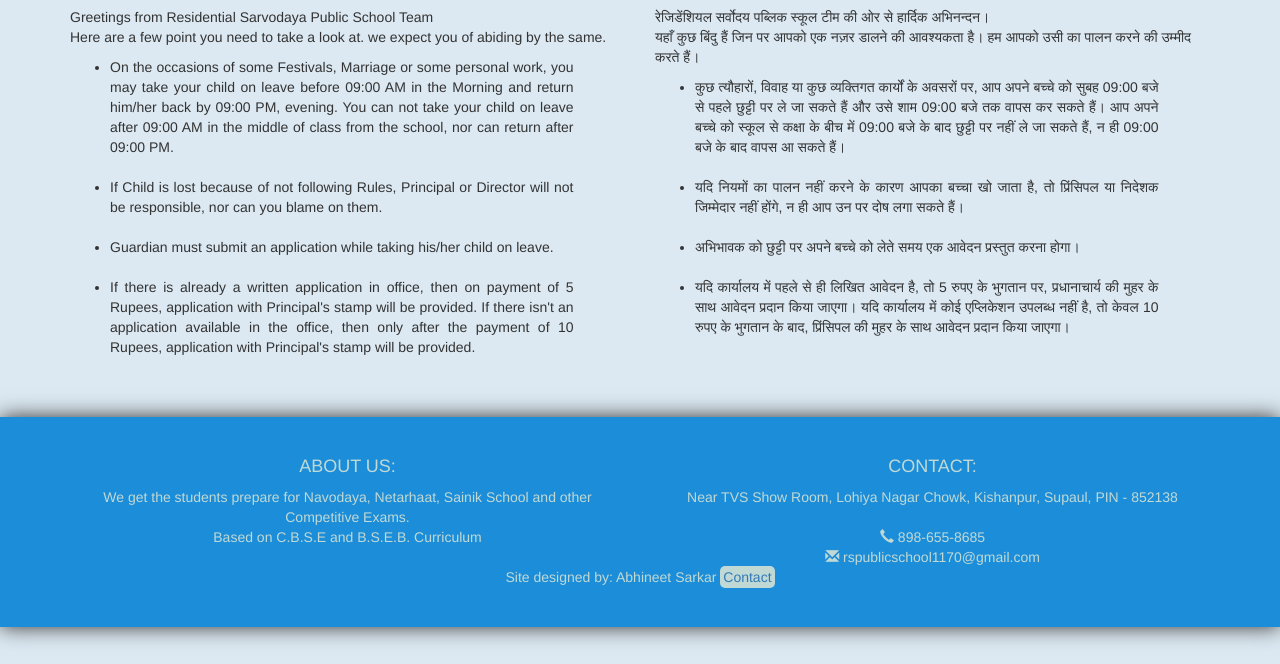
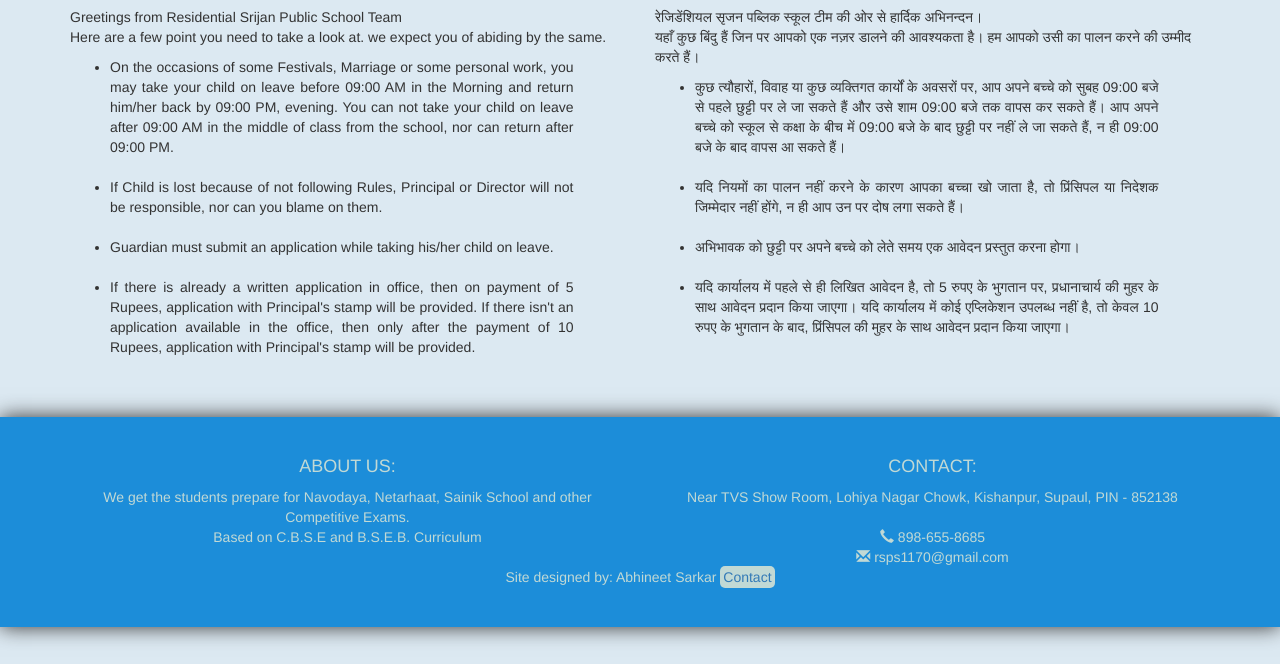
Before and after one commit to rspublicschool/rspublicschool.github.io, a plain HTML site: page notice-guardians.html in a window 1280 px wide. Shown: the part 136-800 px from the top of the page. Drawn offline with nearby package versions, Linux system fonts and the light colour scheme; a web font is replaced by a local one.

Commit message:
Update notice-guardians.html

```diff
--- a/notice-guardians.html
+++ b/notice-guardians.html
@@ -59,7 +59,7 @@
 		<div class="row">
 			<section class="col-sm-6">
 				<h2 class="sec-heading">Notice for Guardians</h2>
-				<p>Greetings from Residential Sarvodaya Public School Team <br> Here are a few point you need to take a look at. we expect you of abiding by the same.</p>
+				<p>Greetings from Residential Srijan Public School Team <br> Here are a few point you need to take a look at. we expect you of abiding by the same.</p>
 				<ul>
 					<li>On the occasions of some Festivals, Marriage or some personal work, you may take your child on leave before 09:00 AM in the Morning and return him/her back by 09:00 PM, evening. You can not take your child on leave after 09:00 AM in the middle of class from the school, nor can return after 09:00 PM.</li><br>
 					<li>If Child is lost because of not following Rules, Principal or Director will not be responsible, nor can you blame on them.</li><br>
@@ -69,7 +69,7 @@
 			</section>
 			<section class="col-sm-6">
 				<h2 class="sec-heading">अभिभावकों के लिए सूचना</h2>
-				<p>रेजिडेंशियल सर्वोदय पब्लिक स्कूल टीम की ओर से हार्दिक अभिनन्दन।<br>यहाँ कुछ बिंदु हैं जिन पर आपको एक नज़र डालने की आवश्यकता है। हम आपको उसी का पालन करने की उम्मीद करते हैं।</p>
+				<p>रेजिडेंशियल सृजन पब्लिक स्कूल टीम की ओर से हार्दिक अभिनन्दन।<br>यहाँ कुछ बिंदु हैं जिन पर आपको एक नज़र डालने की आवश्यकता है। हम आपको उसी का पालन करने की उम्मीद करते हैं।</p>
 				<ul>
 					<li>कुछ त्यौहारों, विवाह या कुछ व्यक्तिगत कार्यों के अवसरों पर, आप अपने बच्चे को सुबह 09:00 बजे से पहले छुट्टी पर ले जा सकते हैं और उसे शाम 09:00 बजे तक वापस कर सकते हैं। आप अपने बच्चे को स्कूल से कक्षा के बीच में 09:00 बजे के बाद छुट्टी पर नहीं ले जा सकते हैं, न ही 09:00 बजे के बाद वापस आ सकते हैं।</li><br>
 					<li>यदि नियमों का पालन नहीं करने के कारण आपका बच्चा खो जाता है, तो प्रिंसिपल या निदेशक जिम्मेदार नहीं होंगे, न ही आप उन पर दोष लगा सकते हैं।</li><br>
@@ -98,7 +98,7 @@
 						Kishanpur, Supaul,&nbsp;PIN&nbsp;-&nbsp;852138
 					</address>
 					<a href="tel:898-655-8685"><span class="glyphicon glyphicon-earphone"></span> 898-655-8685</a><br>
-					<a href="mailto:rspublicschool170@gmail.com"><span class="glyphicon glyphicon-envelope"></span> rspublicschool1170@gmail.com</a>
+					<a href="mailto:rsps1170@gmail.com"><span class="glyphicon glyphicon-envelope"></span> rsps1170@gmail.com</a>
 					<hr width="80%" class="visible-xs">
 				</div>
 			</div>
```
